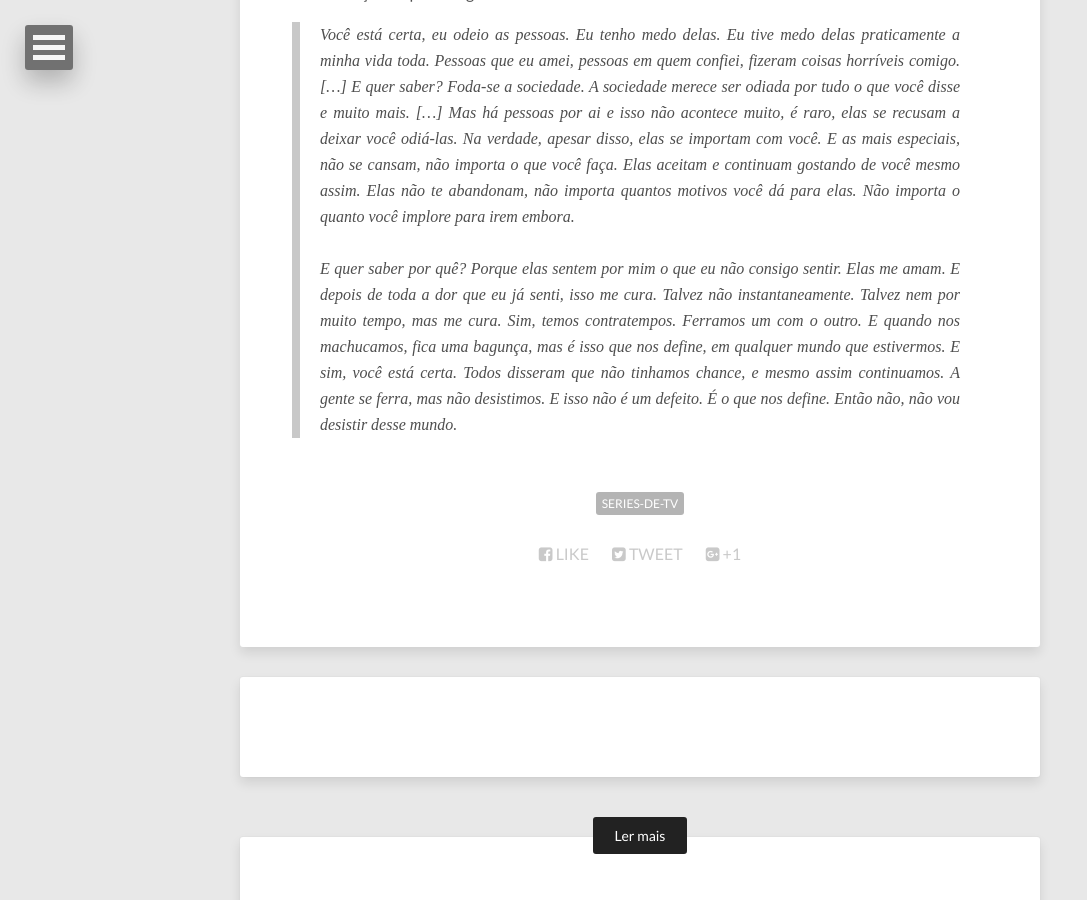
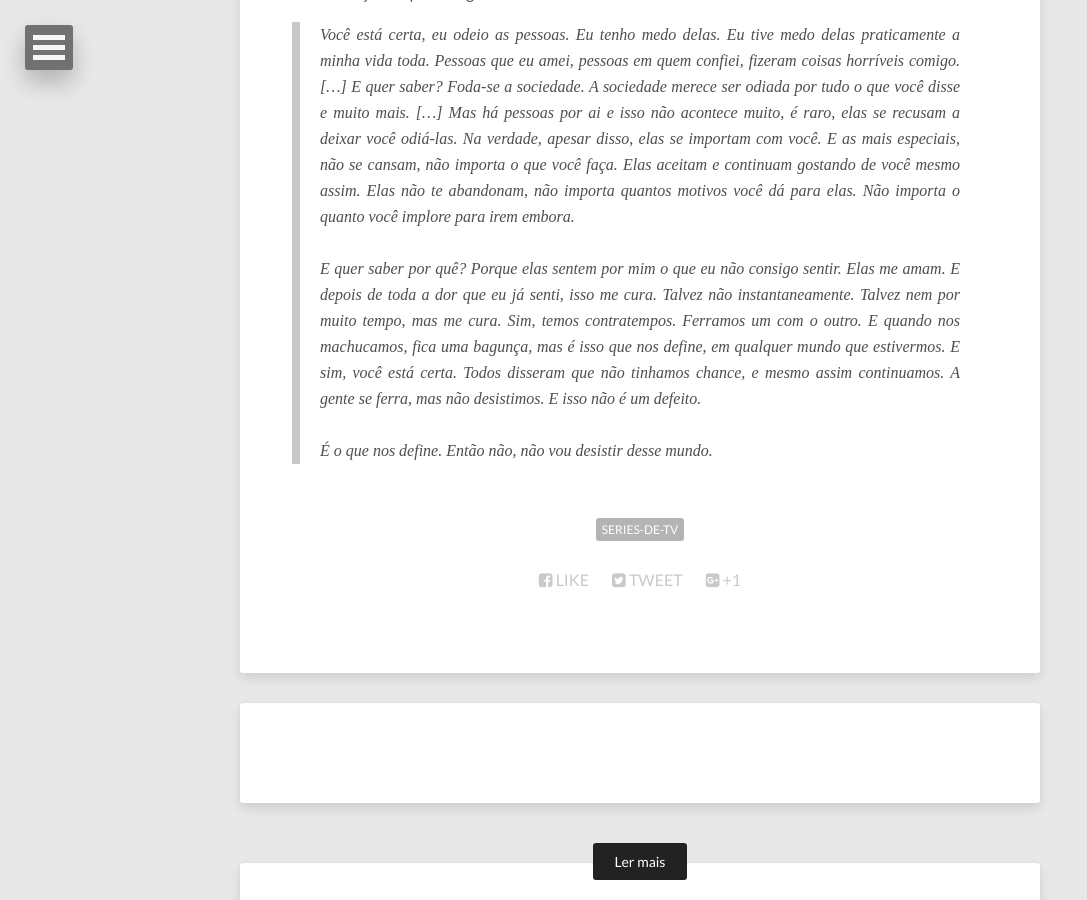
Before and after one commit to marciosimoes/blog, a Jekyll site: the page built from _posts/2019-12-22-melhores-frases-e-monologos-de-mr-robot.md, in a window 1280 px wide and 900 px high, scrolled down 4733 px. Shown: the whole window, without its empty margins (0-1087 px from the left). Built offline with Jekyll 4.4.1, drawn with Linux system fonts in a browser that asks for light colours; nearby versions of some CDN libraries; comment, search, counter and statistics services are not loaded.

```diff
--- a/_posts/2019-12-22-melhores-frases-e-monologos-de-mr-robot.md
+++ b/_posts/2019-12-22-melhores-frases-e-monologos-de-mr-robot.md
@@ -70,4 +70,4 @@ No meio de tudo isso possui assim um roteiro e uma narrativa fantástica com zer
 
 E como bônus deixo um monólogo da 4ª temporada do Elloit que para mim é um dos mais perfeitos da série. Também não revela nenhum plot da série mas é um arco importante de redenção do personagem.
 
-> Você está certa, eu odeio as pessoas. Eu tenho medo delas. Eu tive medo delas praticamente a minha vida toda. Pessoas que eu amei, pessoas em quem confiei, fizeram coisas horríveis comigo. [...] E quer saber? Foda-se a sociedade. A sociedade merece ser odiada por tudo o que você disse e muito mais. [...] Mas há pessoas por ai e isso não acontece muito, é raro, elas se recusam a deixar você odiá-las. Na verdade, apesar disso, elas se importam com você. E as mais especiais, não se cansam, não importa o que você faça. Elas aceitam e continuam gostando de você mesmo assim. Elas não te abandonam, não importa quantos motivos você dá para elas. Não importa o quanto você implore para irem embora.<br><br>E quer saber por quê? Porque elas sentem por mim o que eu não consigo sentir. Elas me amam. E depois de toda a dor que eu já senti, isso me cura. Talvez não instantaneamente. Talvez nem por muito tempo, mas me cura. Sim, temos contratempos. Ferramos um com o outro. E quando nos machucamos, fica uma bagunça, mas é isso que nos define, em qualquer mundo que estivermos. E sim, você está certa. Todos disseram que não tinhamos chance, e mesmo assim continuamos. A gente se ferra, mas não desistimos. E isso não é um defeito. É o que nos define. Então não, não vou desistir desse mundo.
+> Você está certa, eu odeio as pessoas. Eu tenho medo delas. Eu tive medo delas praticamente a minha vida toda. Pessoas que eu amei, pessoas em quem confiei, fizeram coisas horríveis comigo. [...] E quer saber? Foda-se a sociedade. A sociedade merece ser odiada por tudo o que você disse e muito mais. [...] Mas há pessoas por ai e isso não acontece muito, é raro, elas se recusam a deixar você odiá-las. Na verdade, apesar disso, elas se importam com você. E as mais especiais, não se cansam, não importa o que você faça. Elas aceitam e continuam gostando de você mesmo assim. Elas não te abandonam, não importa quantos motivos você dá para elas. Não importa o quanto você implore para irem embora.<br><br>E quer saber por quê? Porque elas sentem por mim o que eu não consigo sentir. Elas me amam. E depois de toda a dor que eu já senti, isso me cura. Talvez não instantaneamente. Talvez nem por muito tempo, mas me cura. Sim, temos contratempos. Ferramos um com o outro. E quando nos machucamos, fica uma bagunça, mas é isso que nos define, em qualquer mundo que estivermos. E sim, você está certa. Todos disseram que não tinhamos chance, e mesmo assim continuamos. A gente se ferra, mas não desistimos. E isso não é um defeito.<br><br>É o que nos define. Então não, não vou desistir desse mundo.
```
